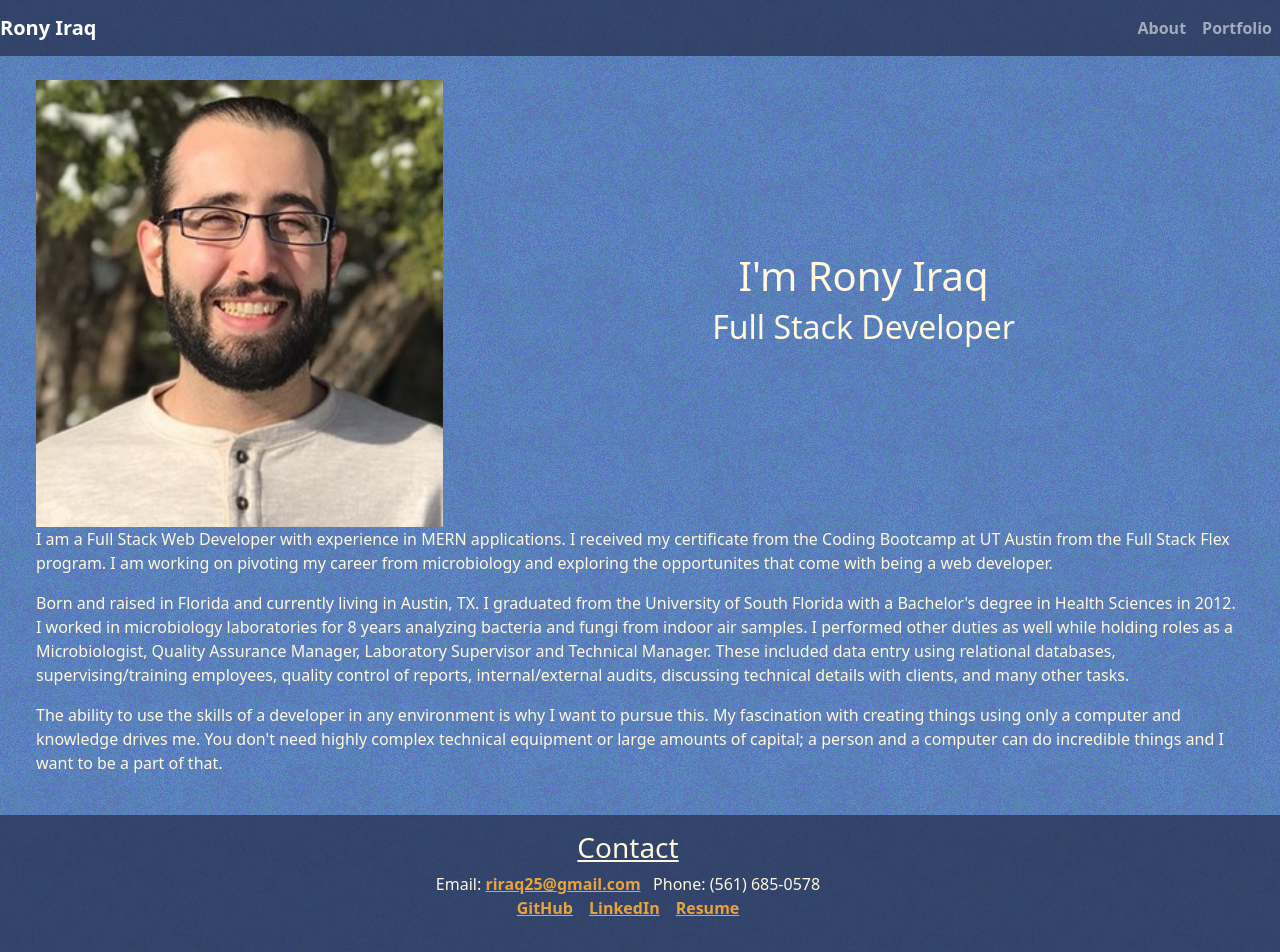
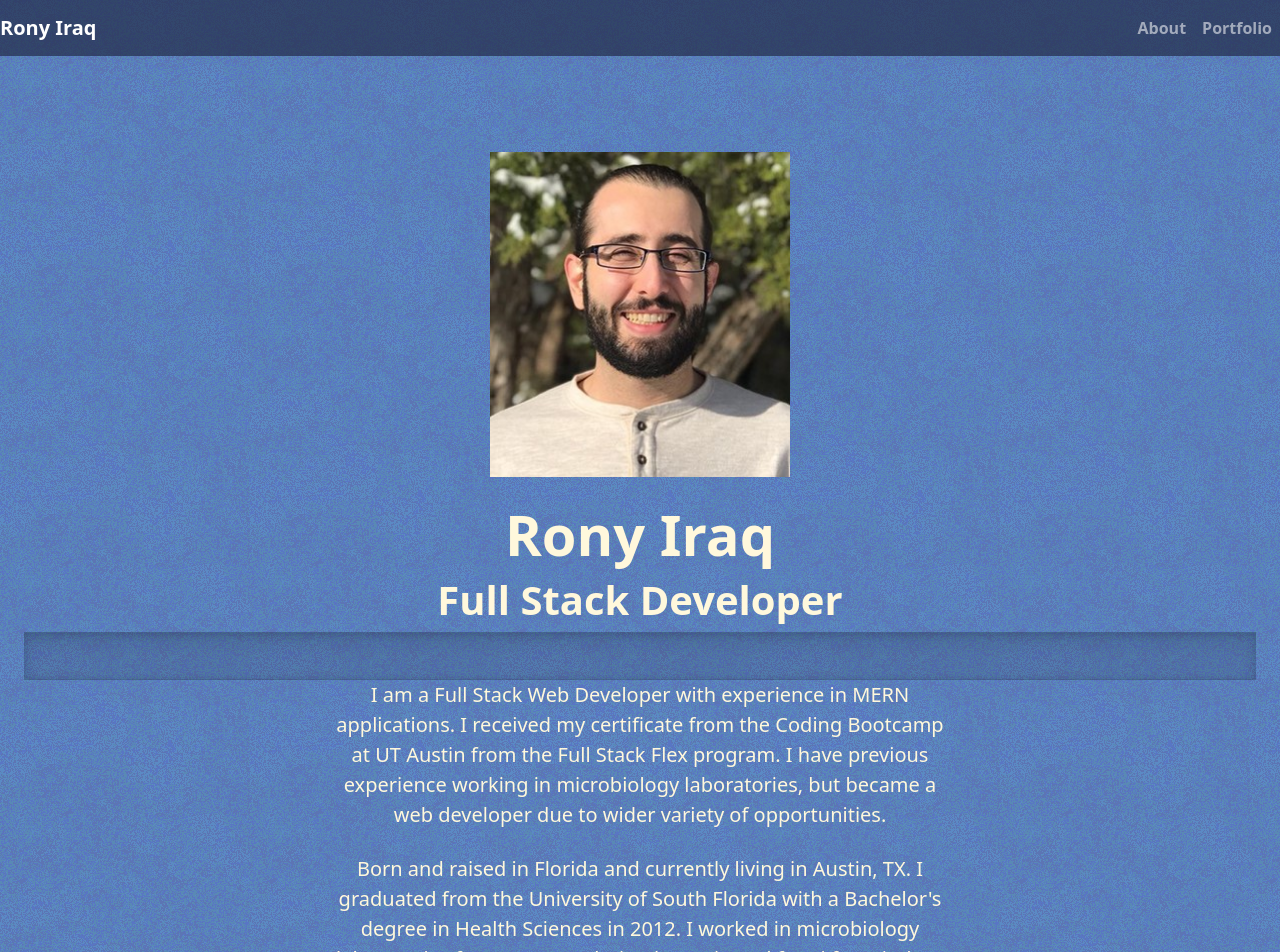
Before and after one commit to riraq/riraq.github.io, a React (Create React App) app: page / in a window 1280 px wide. Shown: the top 952 px of the page. Built offline with nearby package versions, Linux system fonts and the light colour scheme.

Commit message:
organized files more; updated home page with a hero component

```diff
--- a/src/components/Footer.js
+++ b/src/components/Footer/index.js
@@ -4,10 +4,9 @@ function Footer() {
   return (
     <footer className="footer row py-3 text-center">
       <div className="row footerContainer">
-        <h3>Contact</h3>
+        <h3>Contact Me!</h3>
         <address>
-        Email: <a href="mailto:riraq25@gmail.com">riraq25@gmail.com</a>&nbsp;&nbsp;
-        Phone: (561) 685-0578<br />
+        Email: <a href="mailto:riraq25@gmail.com">riraq25@gmail.com</a><br />
           <a href="https://github.com/riraq" target="_blank" rel="noreferrer" className="gx-4 px-2 col">GitHub</a>
           <a href="https://www.linkedin.com/in/rony-iraq/" target="_blank" rel="noreferrer" className="gx-4 px-2 col">LinkedIn</a>
           <a href="./assets/rony-iraq-resume.pdf" target="_blank" rel="noreferrer" className="gx-4 px-2 col">Resume</a>
--- a/src/components/Header.js
+++ b/src/components/Header/index.js
@@ -1,7 +1,7 @@
 import React from "react";
-import NavbarBrand from "./NavbarBrand";
-import NavbarBtn from "./NavbarBtn";
-import NavTabs from "./NavTabs";
+import NavbarBrand from "../NavbarBrand";
+import NavbarBtn from "../NavbarBtn";
+import NavTabs from "../NavTabs";
 import { Tabs } from "@material-ui/core"
 
 function Header() {
--- /dev/null
+++ b/src/components/Hero/index.js
@@ -0,0 +1,35 @@
+import React from "react";
+import "./style.css";
+
+function Hero() {
+
+  return (
+    <div class="px-4 py-5 my-5 text-center">
+
+      <img class="d-block mx-auto mb-4" src="assets/images/profile_pic.jpg" alt="" width="300" height="325" />
+
+      <h1 class="display-4 fw-bold">Rony Iraq</h1>
+      <h1 class="display-6 fw-bold">Full Stack Developer</h1>
+
+      <div class="b-example-divider"></div>
+
+      <div class="col-lg-6 mx-auto">
+        <p class="lead mb-4">I am a Full Stack Web Developer with experience in MERN applications. I received my certificate from the Coding Bootcamp at UT Austin from the Full Stack Flex program. I have previous experience working in microbiology laboratories, but became a web developer due to wider variety of opportunities.
+        </p>
+        <p class="lead mb-4">
+          Born and raised in Florida and currently living in Austin, TX. I
+          graduated from the University of South Florida with a Bachelor's degree in Health Sciences in 2012. I worked in microbiology laboratories for 8 years analyzing bacteria and fungi from indoor air samples. I performed
+          other duties as well while holding roles as a Microbiologist, Quality Assurance Manager, Laboratory Supervisor and Technical Manager. These included data entry using relational databases, supervising/training employees, quality control of reports, internal/external audits, discussing technical details with clients, and many other tasks.
+        </p>
+
+        <p class="lead mb-4">
+          The ability to use the skills of a developer in any environment is why I want to pursue this. My fascination with creating things using only a computer and knowledge drives me. You don't need highly complex technical equipment or large amounts of capital; a person and a computer can
+          do incredible things and I want to be a part of that.
+        </p>
+
+      </div>
+    </div>
+  )
+}
+
+export default Hero;
--- /dev/null
+++ b/src/components/Hero/style.css
@@ -0,0 +1,11 @@
+.b-example-divider {
+  height: 3rem;
+  background-color: rgba(0, 0, 0, .1);
+  border: solid rgba(0, 0, 0, .15);
+  border-width: 1px 0;
+  box-shadow: inset 0 .5em 1.5em rgba(0, 0, 0, .1), inset 0 .125em .5em rgba(0, 0, 0, .15);
+}
+
+@media (min-width: 992px) {
+  .rounded-lg-3 { border-radius: .3rem; }
+}
--- a/src/pages/Home.js
+++ b/src/pages/Home.js
@@ -1,28 +1,10 @@
 import React from "react";
+import Hero from "../components/Hero"
 
 function Home() {
   return (
-    <div className="m-3 p-2 row Site-content">
-      <img src="assets/images/profile_pic.jpg" id="profilePic" className="float-start me-3 col w-25" alt="headshot of Rony Iraq" />
-      <div className="col d-flex align-items-center flex-column justify-content-center align-items-start">
-        <h1 className="text-center">I'm Rony Iraq</h1>
-        <h2 className="text-center">Full Stack Developer</h2>
-      </div>
-
-      <p>
-        I am a Full Stack Web Developer with experience in MERN applications. I received my certificate from the Coding Bootcamp at UT Austin from the Full Stack Flex program. I am working on pivoting my career from microbiology and exploring the opportunites that come with being a web developer.
-      </p>
-
-      <p>
-        Born and raised in Florida and currently living in Austin, TX. I
-        graduated from the University of South Florida with a Bachelor's degree in Health Sciences in 2012. I worked in microbiology laboratories for 8 years analyzing bacteria and fungi from indoor air samples. I performed
-        other duties as well while holding roles as a Microbiologist, Quality Assurance Manager, Laboratory Supervisor and Technical Manager. These included data entry using relational databases, supervising/training employees, quality control of reports, internal/external audits, discussing technical details with clients, and many other tasks.
-      </p>
-
-      <p>
-        The ability to use the skills of a developer in any environment is why I want to pursue this. My fascination with creating things using only a computer and knowledge drives me. You don't need highly complex technical equipment or large amounts of capital; a person and a computer can
-        do incredible things and I want to be a part of that.
-      </p>
+    <div>
+      <Hero />
     </div>
   );
 }
```
Also changed, not shown: src/components/NavTabs/index.js (renamed from src/components/NavTabs.js), src/components/NavbarBrand/index.js (renamed from src/components/NavbarBrand.js), src/components/NavbarBtn/index.js (renamed from src/components/NavbarBtn.js), src/components/Project/index.js (renamed from src/components/Project.js).
